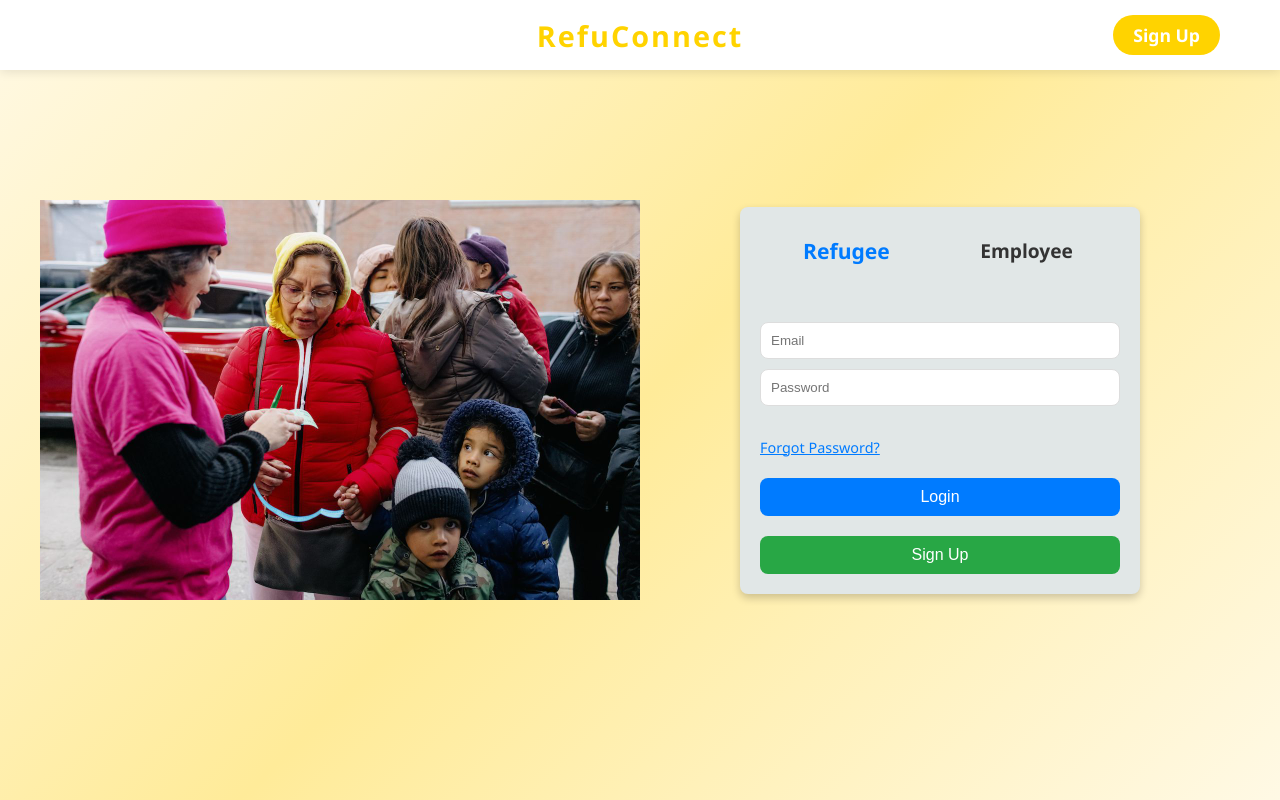
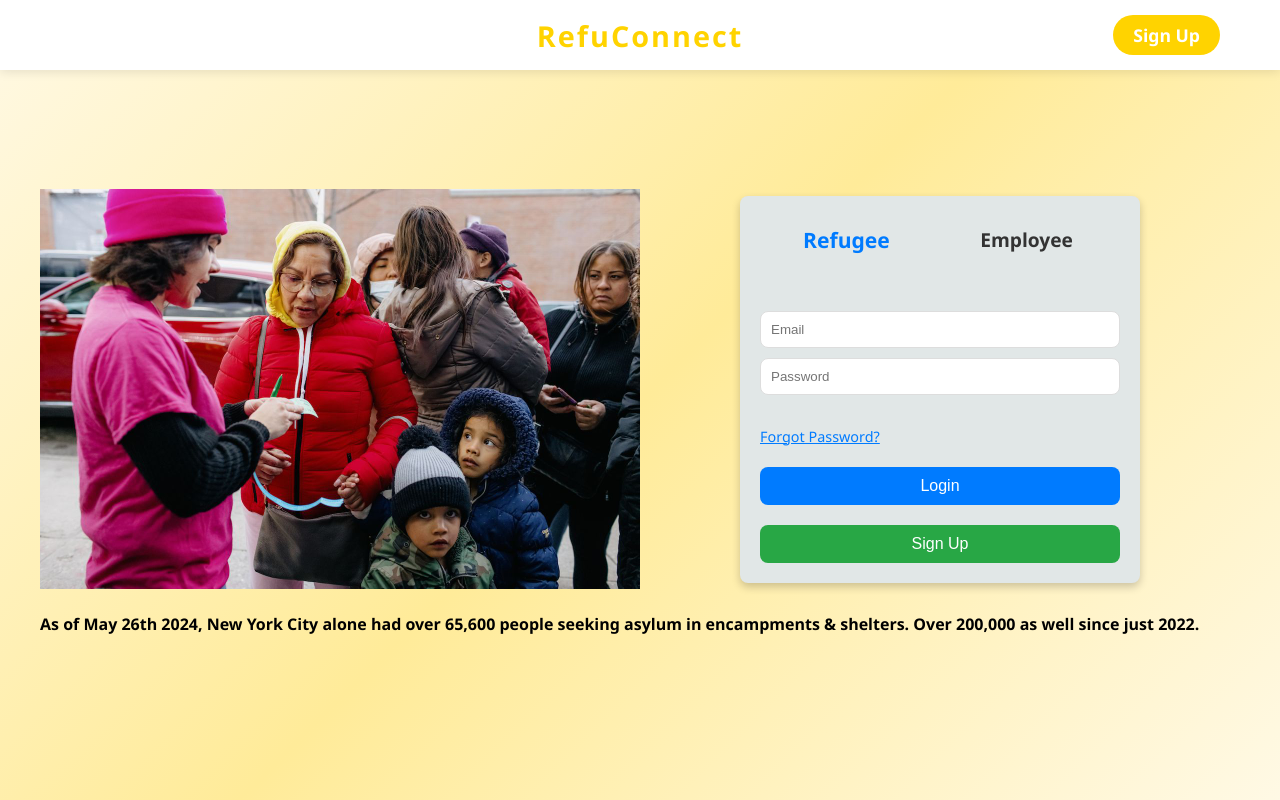
Before and after one commit to ehab20011/p-hacks, a React (Create React App) app in the folder client/: page /login in a window 1280 px wide. Built offline with nearby package versions, Linux system fonts and the light colour scheme.

Commit message:
started About.jsx and css file, added to Login.jsx

```diff
--- a/client/src/App.js
+++ b/client/src/App.js
@@ -7,6 +7,7 @@ import RefugeePage from './components/RefugeePage';
 import ChatSystem from './components/ChatSystem';
 import PrivateRoute from './components/PrivateRoute'; // Import the PrivateRoute component
 import ForgotPassword from './components/ForgotPassword';
+import About from './components/About';
 
 
 function App() {
--- /dev/null
+++ b/client/src/components/About.jsx
@@ -0,0 +1,15 @@
+import React, { useState } from "react";
+import "./styles/About.css";
+
+function About() {
+  return (
+    <div>
+      <h4>
+        As of May 26th 2024, New York City alone had over 65,600 people seeking
+        asylum in encampments & shelters. Over 200,000 as well since just 2022.{" "}
+      </h4>
+    </div>
+  );
+}
+
+export default About;
--- a/client/src/components/Login.jsx
+++ b/client/src/components/Login.jsx
@@ -3,6 +3,8 @@ import { useNavigate } from "react-router-dom";
 import "./styles/Login.css";
 import bgimg from "./images/login.jpg";
 import NavBar from "./NavBar";
+import About from "./About";
+
 function Login() {
   const [email, setEmail] = useState("");
   const [password, setPassword] = useState("");
@@ -59,6 +61,7 @@ function Login() {
   };
 
   return (
+    <div>
       <div className="main">
         <NavBar />
         <div className="side">
@@ -125,6 +128,8 @@ function Login() {
           </div>
         </div>
       </div>
+      <About />
+    </div>
   );
 }
 
```
Also changed, not shown: client/src/components/styles/About.css (added). Lines whose indentation alone changed are shown as unchanged.
